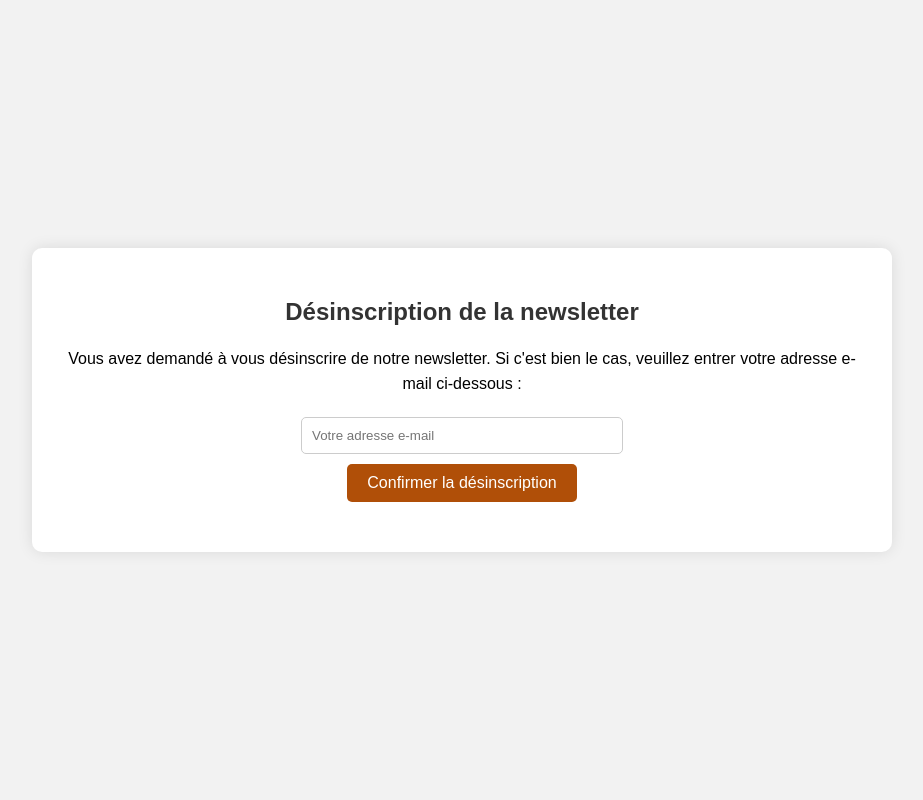
After one commit to Web-Affiliate/Vacanows, a Symfony app: template templates/site/mail/desinscriptionAlertMail.html.twig in a window 1280 px wide. The commit adds this page. Shown: the whole page, without its empty margins (178-1101 px from the left). Run offline with Twig, Linux system fonts and the light colour scheme; the template is opened without the code that fills it, so the values that code supplies are empty; some libraries are stand-ins or nearby versions.

```diff
--- a/config/services.yaml
+++ b/config/services.yaml
@@ -9,6 +9,7 @@ services:
     App\Service\CategoryCache:
             arguments:
                 $cache: '@cache.app'
+
     # default configuration for services in *this* file
     _defaults:
         autowire: true      # Automatically injects dependencies in your services.
--- a/public/css/articles.css
+++ b/public/css/articles.css
@@ -27,7 +27,7 @@
 
 .image-article{
     width: 100%;
-    max-height: 511px;
+    max-height: 700px;
     object-fit: cover;
     border-radius: 25px;
 
@@ -161,6 +161,10 @@
 .bouton_tab:active{
     background-color: var(--secondary) !important;
     color: var(--white) !important;
+}
+
+.bouton_tab:disabled{
+    border: 2px solid var(--secondary);
 }
 
 .section-2-articles{
--- a/public/js/sendMail.js
+++ b/public/js/sendMail.js
@@ -1,5 +1,3 @@
-console.log('sendMail.js loaded...');
-
 document.addEventListener("DOMContentLoaded", function () {
     const form = document.getElementById("contactForm");
     const nameInput = document.getElementById("contactName");
--- a/src/Service/CategoryCache.php
+++ b/src/Service/CategoryCache.php
@@ -21,7 +21,7 @@ class CategoryCache
 
     public function getCategoriesForToday()
     {
-        $today = (new \DateTime())->format('Y-m-d H:i:s');
+        $today = (new \DateTime())->format('Y-m-d');
         $item = $this->cache->getItem('categories_for_' . $today);
 
         if (!$item->isHit()) {
--- /dev/null
+++ b/templates/site/mail/desinscriptionAlertMail.html.twig
@@ -0,0 +1,134 @@
+<!DOCTYPE html>
+<html lang="fr">
+<head>
+    <meta charset="UTF-8">
+    <meta name="viewport" content="width=device-width, initial-scale=1.0">
+    <title>Désinscription de la newsletter</title>
+    <style>
+        body {
+            display: flex;
+            justify-content: center;
+            align-items: center;
+            font-family: Arial, sans-serif;
+            background-color: #f2f2f2;
+            margin: 0;
+            padding: 0;
+            height: 100vh;
+        }
+
+        .container {
+            max-width: 800px;
+            margin: 50px auto;
+            background-color: #ffffff;
+            padding: 30px;
+            border-radius: 10px;
+            box-shadow: 0 0 15px rgba(0, 0, 0, 0.1);
+            text-align: center;
+        }
+
+        h2 {
+            color: #333333;
+        }
+
+        p {
+            font-size: 16px;
+            line-height: 1.6;
+            margin-top: 20px;
+        }
+
+        .form-container {
+            text-align: center;
+            margin-top: 20px;
+        }
+
+        input[type="email"] {
+            padding: 10px;
+            width: 300px;
+            border: 1px solid #ccc;
+            border-radius: 5px;
+            margin-bottom: 10px;
+        }
+
+        input[type="submit"] {
+            background-color: #B04F08;
+            color: #ffffff;
+            padding: 10px 20px;
+            border: none;
+            border-radius: 5px;
+            cursor: pointer;
+            font-size: 16px;
+        }
+
+        .message {
+            margin-top: 20px;
+            color: red;
+        }
+
+        .success {
+            color: green;
+        }
+
+        @media (max-width: 280px) {
+            input[type="email"] {
+                width: 100%;
+            }
+        }
+    </style>
+</head>
+<body>
+
+    <div class="container">
+
+        <h2>Désinscription de la newsletter</h2>
+
+        <p>
+            Vous avez demandé à vous désinscrire de notre newsletter. Si c'est bien le cas, veuillez entrer votre adresse e-mail ci-dessous :
+        </p>
+
+       <div class="form-container">
+    <form id="unsubscribe-form">
+        <input type="email" id="email" name="email" placeholder="Votre adresse e-mail" required>
+        <input type="hidden" id="token" name="token" value="{{ token }}">
+        <br>
+        <input type="submit" value="Confirmer la désinscription">
+    </form>
+</div>
+
+        <div class="message" id="message"></div>
+
+    </div>
+
+    <script>
+       document.getElementById('unsubscribe-form').addEventListener('submit', function(event) {
+    event.preventDefault();
+    var email = document.getElementById('email').value;
+    var token = document.getElementById('token').value;
+
+    fetch('/unsubscribe', {
+        method: 'POST',
+        headers: {
+            'Content-Type': 'application/json',
+        },
+        body: JSON.stringify({ email: email, token: token }),
+    })
+    .then(response => response.json())
+    .then(data => {
+        var messageElement = document.getElementById('message');
+        if (data.success) {
+            messageElement.textContent = 'Désinscription réussie';
+            messageElement.classList.add('success');
+            window.location.href = '/';
+        } else {
+            messageElement.textContent = 'Désinscription échouée';
+            messageElement.classList.remove('success');
+        }
+    })
+    .catch(error => {
+        console.error('Erreur lors de la désinscription :', error);
+    });
+});
+
+    </script>
+
+</body>
+</html>
```
Also changed, not shown: public/css/home.css (+8 -1 lines), src/Command/AlertCurrentCommand.php (added, +58 -0 lines), src/Controller/ArticleController.php (+17 -0 lines), src/Controller/MailController.php (+53 -12 lines), src/Controller/TestController.php (deleted, +0 -18 lines), src/Repository/AffiliateRepository.php (+15 -0 lines), src/Repository/ArticlesRepository.php (+12 -0 lines), src/Service/Mailer.php (+16 -2 lines), templates/site/article/index.html.twig (+12 -4 lines), templates/site/mail/articlesAlert.html.twig (+33 -2 lines), templates/site/mail/confirmationInscription.html.twig (+8 -5 lines), templates/site/partials/_footer.html.twig (+15 -8 lines).
